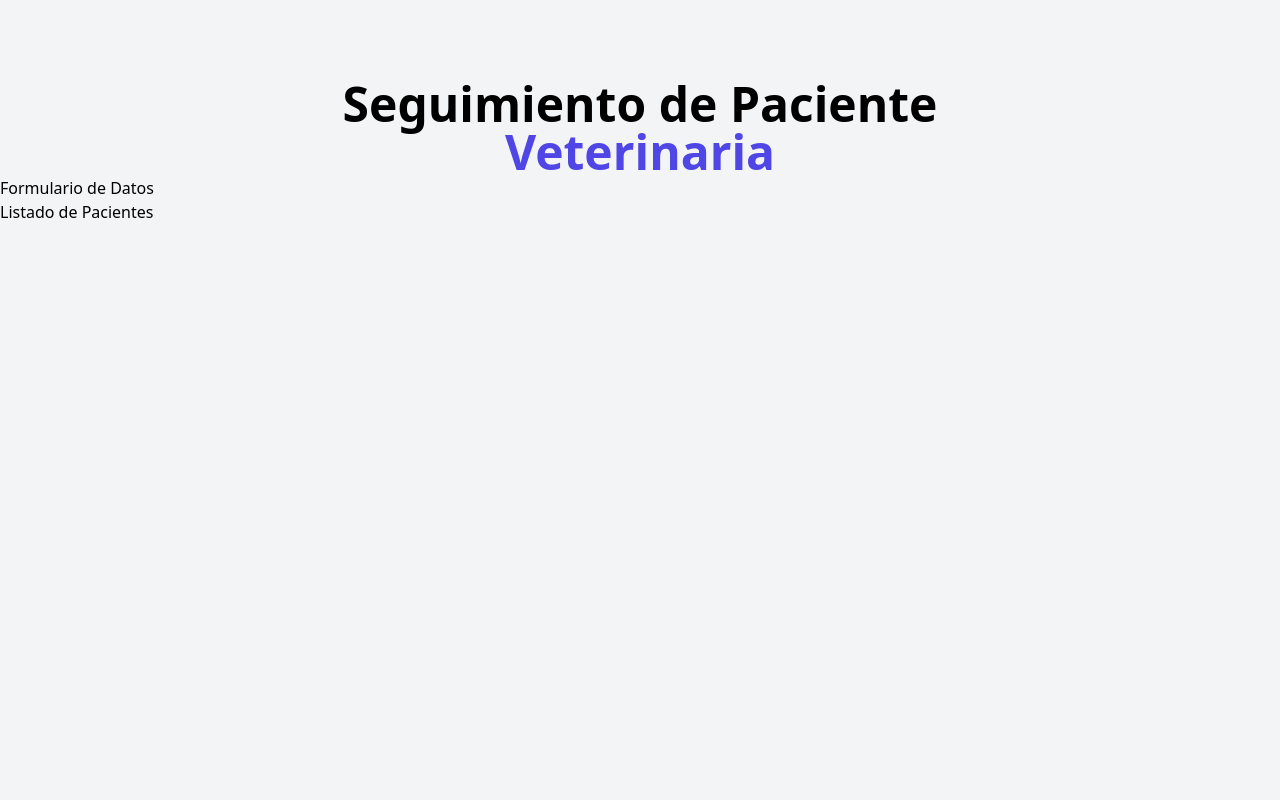
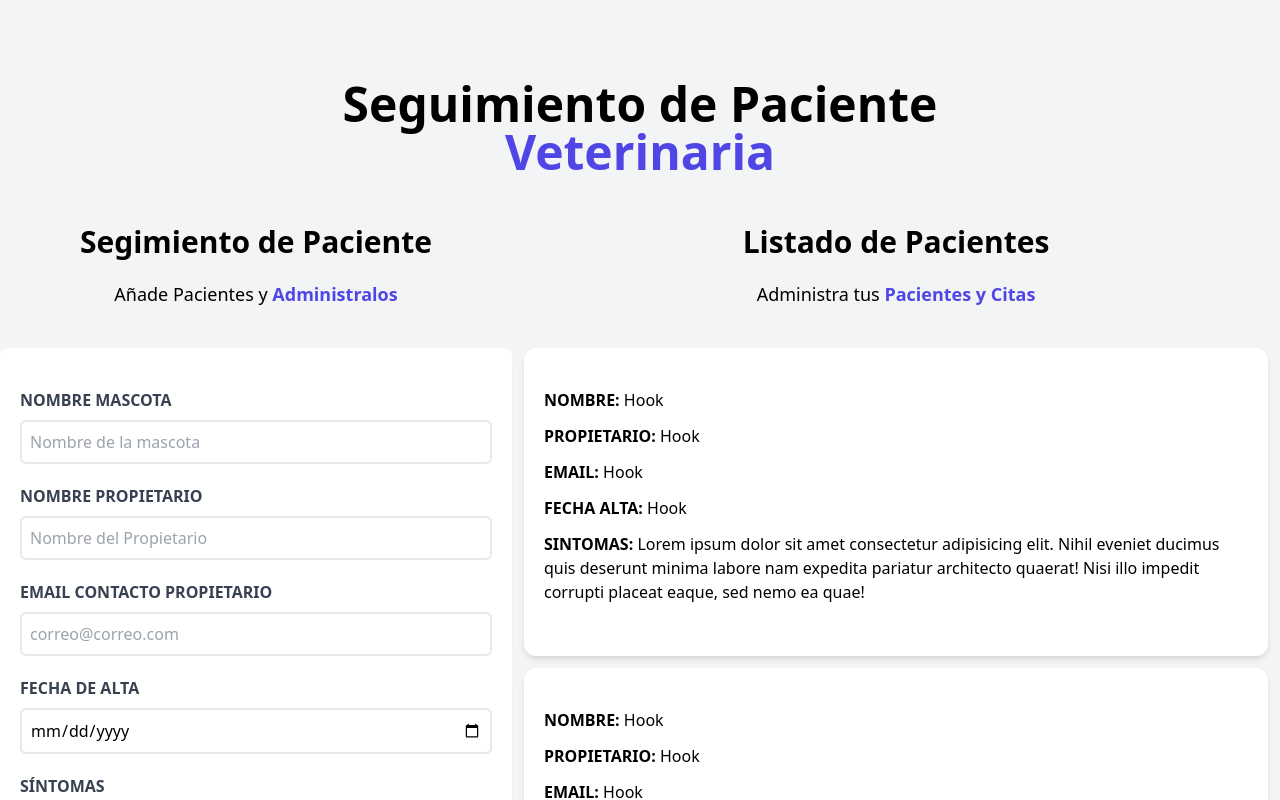
Before and after one commit to AcevedoAdrian/citas-veterinaria, a React (Vite) app: page / in a window 1280 px wide. Shown: the top 800 px of the page. Built offline with nearby package versions, Linux system fonts and the light colour scheme.

Commit message:
Add styles to ListPatients, FormData and Patient components

```diff
--- a/src/App.jsx
+++ b/src/App.jsx
@@ -7,8 +7,10 @@ function App() {
     // Las clases solo aplican 1 estilo no como bootstrap, en este caso estamos aplicando un contenedor un padding auto de iquierda y derecha y un padding de arriba de 5rem.
     <div className="container mx-auto mt-20">
       <Header />
-      <FormData />
-      <ListPatients />
+      <div className="mt-12 md:flex">
+        <FormData />
+        <ListPatients />
+      </div>
     </div>
   )
 }
--- a/src/components/FormData.jsx
+++ b/src/components/FormData.jsx
@@ -1,9 +1,71 @@
+import { useState, useEffect } from 'react';
+
 function FormData() {
   return (
-    <div>
-      <h2>
-        Formulario de Datos
+    <div className="md:w-1/2 lg:w-2/5">
+      <h2 className="font-black text-3xl text-center">
+        Segimiento de Paciente
       </h2>
+      <p className="mt-5 text-lg text-center mb-10">
+        Añade Pacientes y {' '}
+        <span className="text-indigo-600 font-bold"> Administralos</span>
+      </p>
+      <form className="bg-white shadow-sm rounded-lg py-10 px-5 mb-10">
+        <div className="mb-5">
+          <label
+            className="block text-gray-700 uppercase font-bold"
+            htmlFor="pet"
+          > Nombre Mascota</label>
+          <input
+            id="pet"
+            type="text"
+            className="border-2 w-full p-2 mt-2 placeholder-gray-400 rounded-md " placeholder="Nombre de la mascota" />
+        </div>
+
+        <div className="mb-5">
+          <label
+            className="block text-gray-700 uppercase font-bold"
+            htmlFor="owner"
+          > Nombre Propietario</label>
+          <input
+            id="owner"
+            type="text"
+            className="border-2 w-full p-2 mt-2 placeholder-gray-400 rounded-md " placeholder="Nombre del Propietario" />
+        </div>
+        <div className="mb-5">
+          <label
+            className="block text-gray-700 uppercase font-bold"
+            htmlFor="email"
+          >Email Contacto Propietario</label>
+          <input
+            id="email"
+            type="email"
+            className="border-2 w-full p-2 mt-2 placeholder-gray-400 rounded-md "
+            placeholder="correo@correo.com" />
+        </div>
+        <div className="mb-5">
+          <label
+            className="block text-gray-700 uppercase font-bold"
+            htmlFor="date-load"
+          >Fecha de Alta</label>
+          <input
+            id="date-load"
+            type="date"
+            className="border-2 w-full p-2 mt-2 placeholder-gray-400 rounded-md " />
+        </div>
+        <div className="mb-5">
+          <label
+            className="block text-gray-700 uppercase font-bold"
+            htmlFor="symptoms"
+          >Síntomas</label>
+          <textarea
+            id="symptoms"
+            className="border-2 w-full p-2 mt-2 placeholder-gray-400 rounded-md "
+            placeholder="Describe los Síntomas"
+          />
+        </div>
+        <input type="submit" value="Agregar Pacient" className="w-full mt-5 bg-indigo-600 text-white p-3 rounded-md uppercase font-bold hover:bg-indigo-700 cursor-pointer transition-color" />
+      </form>
     </div>
   )
 }
--- a/src/components/ListPatients.jsx
+++ b/src/components/ListPatients.jsx
@@ -1,7 +1,19 @@
+import Patient from "./Patient"
+
 function ListPatients() {
   return (
-    <div>
-      <h2>Listado de Pacientes</h2>
+    <div className="md:w-1/2 lg:w-3/5 md:h-screen overflow-y-scroll">
+      <h2 className="font-black text-3xl text-center">Listado de Pacientes</h2>
+      <p className="mt-5 text-lg text-center mb-10">
+        Administra tus {' '}
+        <span className="text-indigo-600 font-bold">Pacientes y Citas</span>
+      </p>
+
+      <Patient />
+      <Patient />
+      <Patient />
+      <Patient />
+      <Patient />
     </div>
   )
 }
--- /dev/null
+++ b/src/components/Patient.jsx
@@ -0,0 +1,24 @@
+
+const Patient = () => {
+  return (
+    <div className="m-3 bg-white shadow-md px-5 py-10 rounded-xl">
+      <p className="font-bold mb-3 text-gay-700 uppercase">Nombre:{' '}
+        <span className="font-normal normal-case">Hook</span>
+      </p>
+      <p className="font-bold mb-3 text-gay-700 uppercase">Propietario:{' '}
+        <span className="font-normal normal-case">Hook</span>
+      </p>
+      <p className="font-bold mb-3 text-gay-700 uppercase">Email:{' '}
+        <span className="font-normal normal-case">Hook</span>
+      </p>
+      <p className="font-bold mb-3 text-gay-700 uppercase">Fecha Alta:{' '}
+        <span className="font-normal normal-case">Hook</span>
+      </p>
+      <p className="font-bold mb-3 text-gay-700 uppercase">Sintomas:{' '}
+        <span className="font-normal normal-case">Lorem ipsum dolor sit amet consectetur adipisicing elit. Nihil eveniet ducimus quis deserunt minima labore nam expedita pariatur architecto quaerat! Nisi illo impedit corrupti placeat eaque, sed nemo ea quae!</span>
+      </p>
+    </div>
+  )
+}
+
+export default Patient
```
